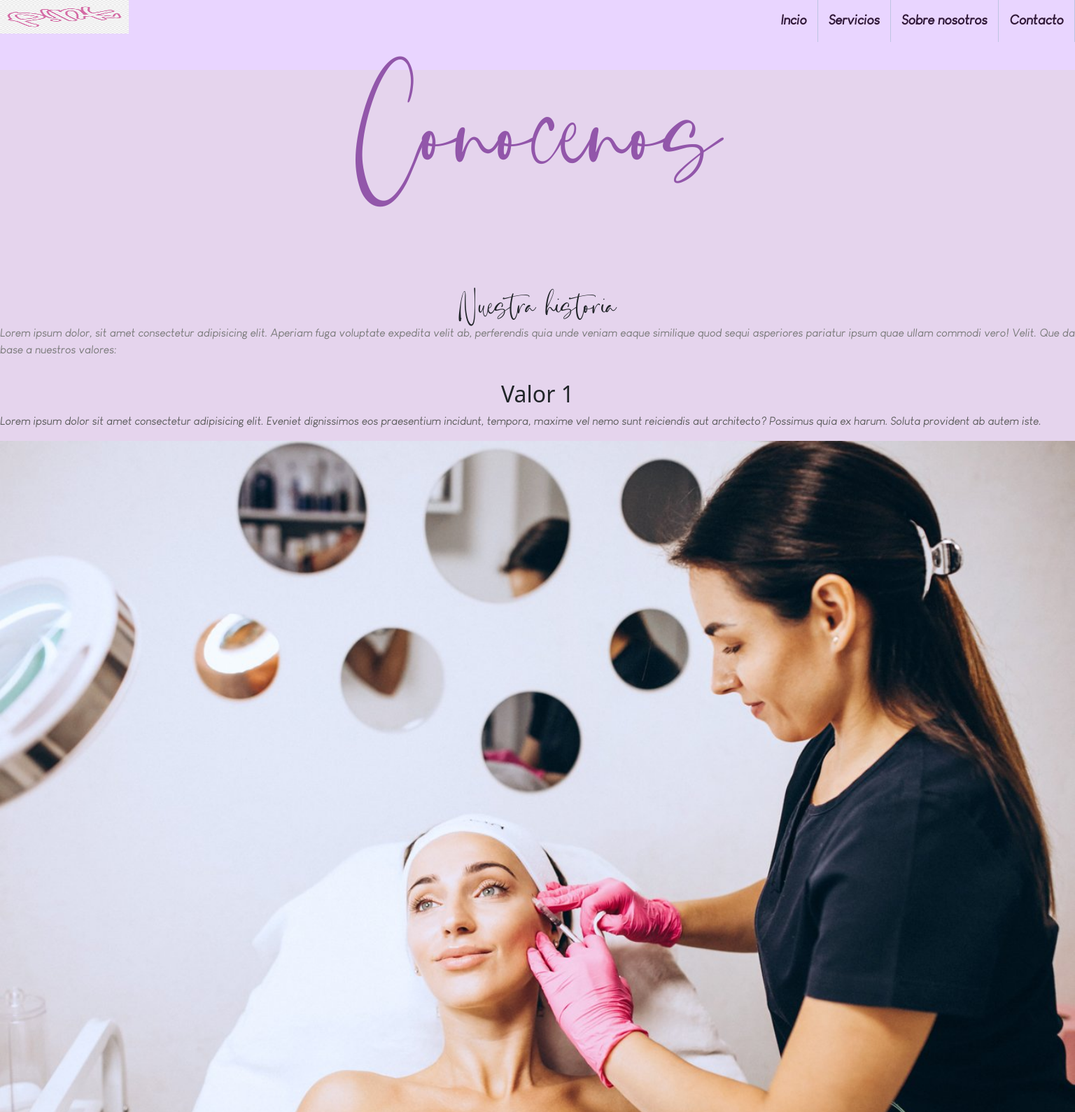
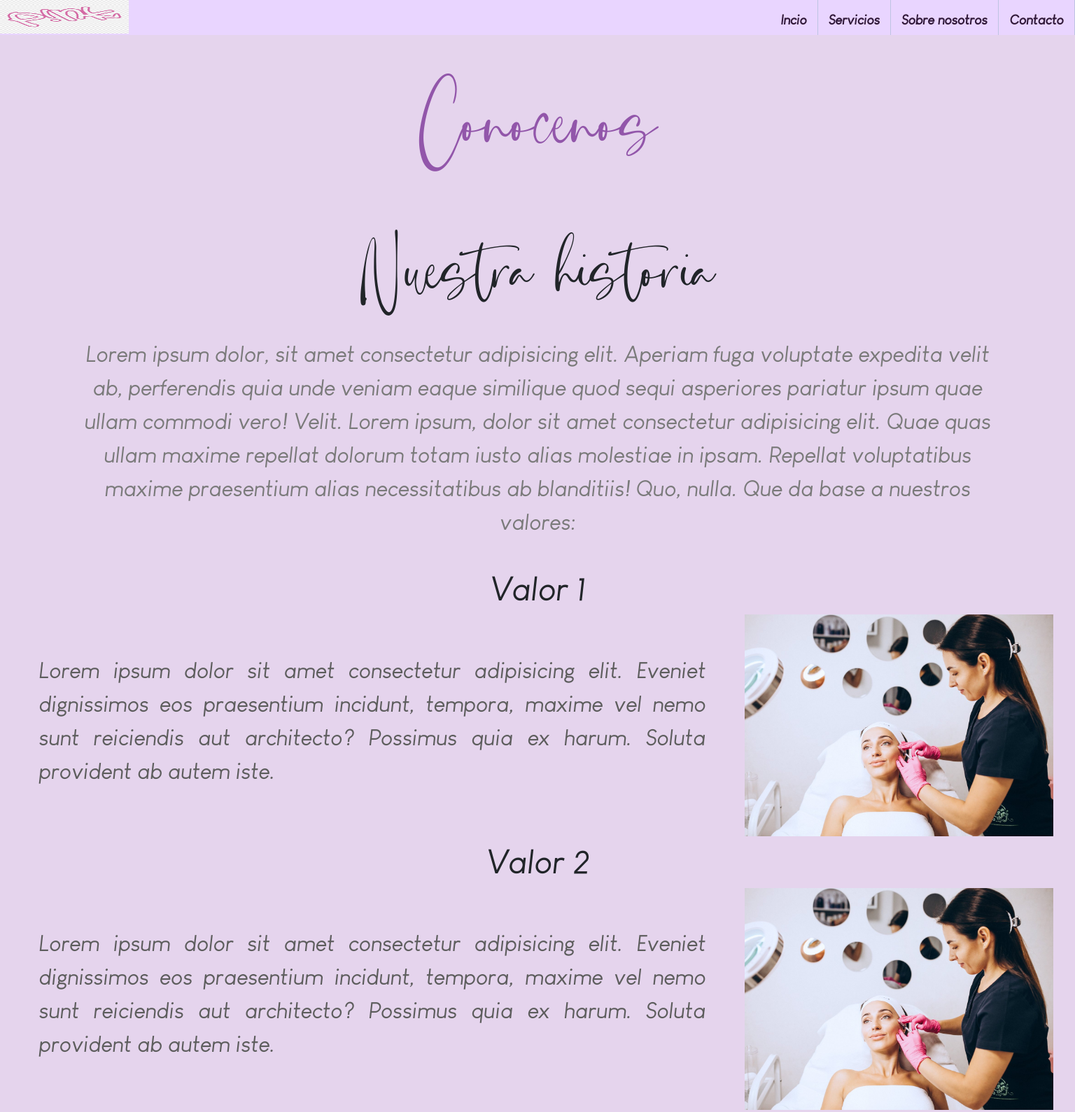
Before and after one commit to LucasNFlores/badgirls.github.io, a website: page sobre_nosotros.html in a window 1536 px wide. Shown: the top 1589 px of the page at 70% size. Drawn offline with nearby package versions, Linux system fonts and the light colour scheme; a web font is replaced by a local one.

Commit message:
Casi completa la pagina de sobre nosotros; falta agregar fonts y animaciones

```diff
--- a/sobre_nosotros.html
+++ b/sobre_nosotros.html
@@ -37,33 +37,35 @@
 
     <main>
         <h1>Conocenos</h1>
-
         <div class="historia__container">
             <h2>Nuestra historia</h2>
-            <p>Lorem ipsum dolor, sit amet consectetur adipisicing elit. Aperiam fuga voluptate expedita velit ab, perferendis quia unde veniam eaque similique quod sequi asperiores pariatur ipsum quae ullam commodi vero! Velit. Que da base a nuestros valores:</p>
+            <p>Lorem ipsum dolor, sit amet consectetur adipisicing elit. Aperiam fuga voluptate expedita velit ab, perferendis quia unde veniam eaque similique quod sequi asperiores pariatur ipsum quae ullam commodi vero! Velit. Lorem ipsum, dolor sit amet consectetur adipisicing elit. Quae quas ullam maxime repellat dolorum totam iusto alias molestiae in ipsam. Repellat voluptatibus maxime praesentium alias necessitatibus ab blanditiis! Quo, nulla. Que da base a nuestros valores:</p>
         </div>
 
+
+        <h2 class="valor__name">Valor 1</h2>
         <div class="valor">
-            <h2>Valor 1</h2>
-            <div>
-                <p>Lorem ipsum dolor sit amet consectetur adipisicing elit. Eveniet dignissimos eos praesentium incidunt, tempora, maxime vel nemo sunt reiciendis aut architecto? Possimus quia ex harum. Soluta provident ab autem iste.</p>
+            <div class="valor__descripcion">
+                <p >Lorem ipsum dolor sit amet consectetur adipisicing elit. Eveniet dignissimos eos praesentium incidunt, tempora, maxime vel nemo sunt reiciendis aut architecto? Possimus quia ex harum. Soluta provident ab autem iste.</p>
             </div>
             <div class="valorimg__container">
                 <img src="./imagenes/relleno.jpg" alt="valor1">
             </div>
         </div>
+
+        <h2 class="valor__name">Valor 2</h2>
         <div class="valor">
-            <h2>Valor 2</h2>
-            <div>
-                <p>Lorem ipsum dolor sit amet consectetur adipisicing elit. Eveniet dignissimos eos praesentium incidunt, tempora, maxime vel nemo sunt reiciendis aut architecto? Possimus quia ex harum. Soluta provident ab autem iste.</p>
+            <div class="valor__descripcion">
+                <p >Lorem ipsum dolor sit amet consectetur adipisicing elit. Eveniet dignissimos eos praesentium incidunt, tempora, maxime vel nemo sunt reiciendis aut architecto? Possimus quia ex harum. Soluta provident ab autem iste.</p>
             </div>
             <div class="valorimg__container">
                 <img src="./imagenes/relleno.jpg" alt="valor2">
             </div>
         </div>
+
+        <h2 class="valor__name">Valor 3</h2>
         <div class="valor">
-            <h2>Valor 3</h2>
-            <div>
+            <div class="valor__descripcion">
                 <p>Lorem ipsum dolor sit amet consectetur adipisicing elit. Eveniet dignissimos eos praesentium incidunt, tempora, maxime vel nemo sunt reiciendis aut architecto? Possimus quia ex harum. Soluta provident ab autem iste.</p>
             </div>
             <div class="valorimg__container">
--- a/styles/my_styles.css
+++ b/styles/my_styles.css
@@ -39,11 +39,11 @@ h1{
     /* margin-bottom: 20vh; */
 }
 
-h1{
+/* h1{
     @media (min-width: 1024px) {
         margin-bottom: 20vh;
     }
-}
+} */
 
 h3{
     color: rgb(59, 11, 59);
--- a/styles/style.scss
+++ b/styles/style.scss
@@ -19,7 +19,7 @@ body{
     background-color: rgb(233, 213, 255);
     display: flex;
     justify-content: space-between;
-    min-height: 100px;
+    min-height: 50px;
     height: 6vh;
     img{
         height: 6vh;
@@ -132,37 +132,125 @@ main{
     h1{
         font-family: titulosOimportantes;
         text-align: center;
+        font-size: 5rem;
+        margin-top: 4vh;
+        margin-bottom: 7vh;
     }
 }
 
 .historia__container{
     width: 100%;
+    padding-left: 4vw;
+    padding-right: 4vw;
     margin-top: 2vh;
     text-align: center;
     h2{
+        text-align: center;
         font-family: subtitulos;
+        margin-bottom: 3vh;
     }
     p{
         color: #7a7a7a;
-        text-align: justify;
+        text-align: center;
     }
 }
 
-.valor{
-    margin-top: 4vh;
-    h2{
+.valor__name{
         width: 100%;
         text-align: center;
         color: $color-oscuro;
+        font-family: louisGorge;
     }
+
+.valor{
+    margin-top: 1vh;
+    margin-bottom: 1vh;
+
     p{
+        margin-left: 3vw;
+        margin-right: 3vw;
         color: #5d5d5d;
         text-align: justify;
     }
     .valorimg__container{
-        min-height: 200px;
+        min-height: 150px;
         img{
             width: 100%;
         }
     }
 }
+
+@media screen and (min-width: 992px){
+    h1{
+        margin-top: 2vh;
+        margin-bottom: 3vh;
+    }
+    .historia__container{
+        h2{
+            font-size: 3rem;
+            margin-top: 5vh;
+            margin-bottom: 3vh;
+        }
+        p{
+            margin: 2%;
+            font-size: 1.2rem;
+        }
+    }
+    main{
+        h2{
+            width: 100%;
+            text-align: center;
+            color: $color-oscuro;
+            font-family: louisGorge;
+            margin-bottom: 0px;
+        }
+        h1{
+            margin-bottom: 3vh;
+        }
+        .valor{
+            display: flex;
+            flex-wrap: nowrap;
+            }
+            .valor__descripcion{
+                margin: 2.5rem;
+                border-color: #e5d4ed;
+                p{
+                    text-align: justify;
+                    font-size: 1.5rem;
+                    margin: 1vw;
+                }
+
+            }
+        }
+}
+
+@media screen and (min-width: 1400px){
+    main{
+        h1{
+            margin-top: 8vh;
+            margin-bottom: 12vh;
+        }
+    }
+    .valor__name{
+        font-size: 3rem;
+    }
+    .historia__container{
+        h2{
+            margin-top: 15vh;
+            font-size: 4.5rem;
+            margin-bottom: 7vh;
+        }
+        p{
+            margin: 3%;
+            font-size: 2rem;
+        }
+    }
+    .valor{
+        margin-right: 2vw;
+        .valor__descripcion{
+            p{
+                font-size: 2rem;
+            }
+        }
+    }
+}
```
Also changed, not shown: styles/style.css, 1 other file.
